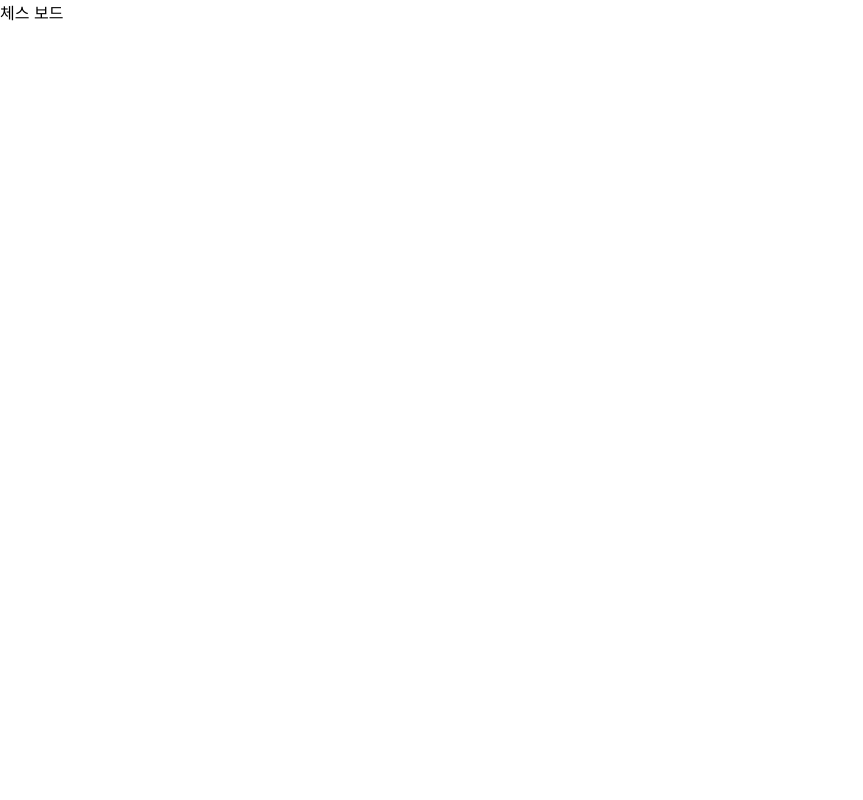
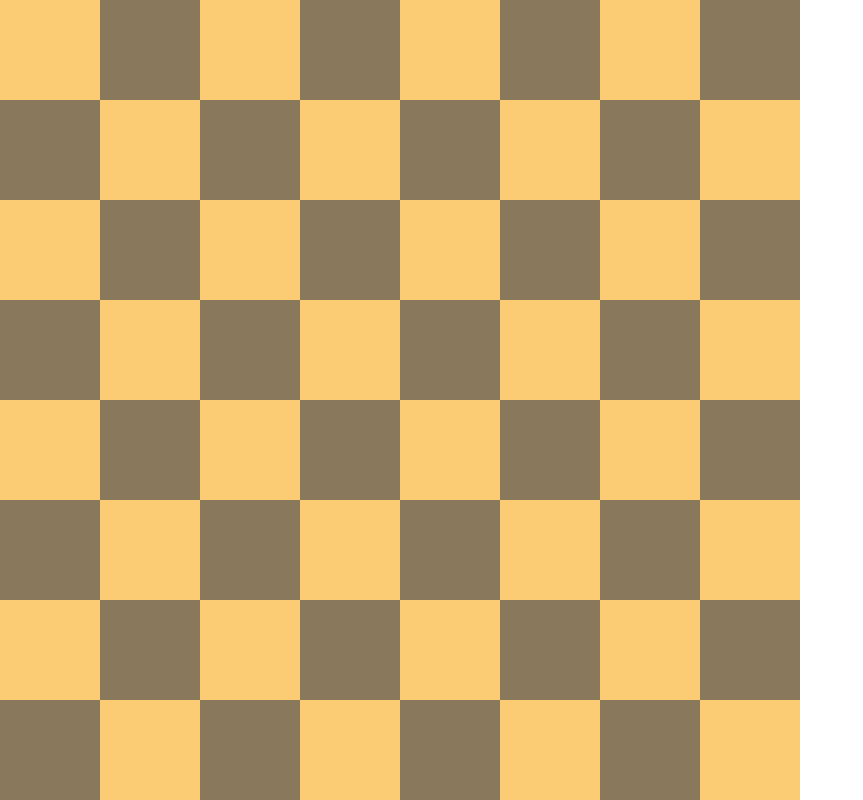
Before and after one commit to CubeDr/chess, a React (Create React App) app: page / in a window 1280 px wide. Shown: the whole page, without its empty margins (0-863 px from the left). Built offline with nearby package versions, Linux system fonts and the light colour scheme.

Commit message:
체스판 그리기

```diff
--- a/src/ChessBoard.tsx
+++ b/src/ChessBoard.tsx
@@ -1,7 +1,34 @@
 import React from 'react';
+import styled from "styled-components";
+
+function range(size: number) {
+    return Array.from(new Array(size).keys());
+}
+
+const Board = styled.div`
+  position: relative;
+  width: 800px;
+  height: 800px;
+`;
+
+const Square = styled.div<{ x: number, y: number }>`
+  position: absolute;
+  left: ${props => props.x * 100}px;
+  top: ${props => props.y * 100}px;
+  width: 100px;
+  height: 100px;
+  background-color: ${props => (props.x + props.y) % 2 === 0 ? '#fccc74' : '#8a785d'};
+`;
 
 function ChessBoard() {
-    return (<div>체스 보드</div>);
+    return (
+        <Board>
+            {range(8).map(y => {
+                return range(8)
+                    .map(x => <Square x={x} y={y}/>);
+            }).flat()}
+        </Board>
+    );
 }
 
 export default ChessBoard;
```
